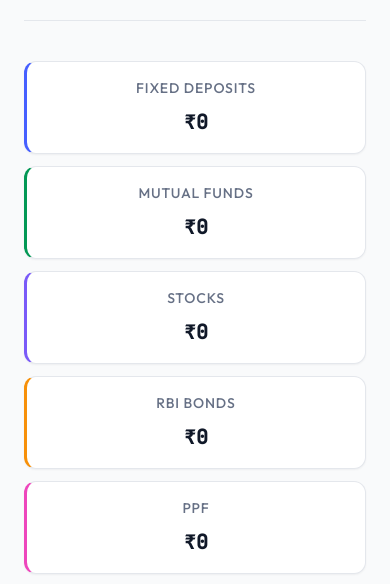
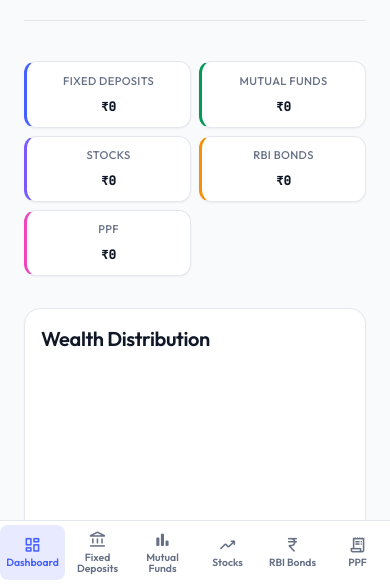
Before and after one commit to askanish/wealth_manager, a plain HTML site: page frontend/index.html in a window 390 px wide. Shown: the part 260-844 px from the top of the page. Drawn offline with nearby package versions, Linux system fonts and the light colour scheme; no server answers.

Commit message:
feat: Revamp sidebar layout for improved responsiveness and usability

```diff
--- a/frontend/css/style.css
+++ b/frontend/css/style.css
@@ -464,10 +464,67 @@ h6 {
 
 @media (max-width: 992px) {
     .sidebar {
+        position: fixed;
+        z-index: 1030;
+        right: 0;
+        bottom: 0;
+        left: 0;
+        width: auto;
+        padding: 0.25rem 0 calc(0.25rem + env(safe-area-inset-bottom));
+        border: 0;
+        border-top: 1px solid var(--border);
+        gap: 0;
+    }
+
+    .sidebar-collapsed .sidebar {
+        width: auto;
+    }
+
+    .sidebar-header {
         display: none;
     }
-    .sidebar-collapsed .sidebar {
-        display: none;
+
+    .sidebar-nav {
+        flex-direction: row;
+        justify-content: space-around;
+        gap: 0;
+        padding: 0;
+    }
+
+    .sidebar-link {
+        flex: 1 1 0;
+        min-width: 0;
+        min-height: 3.25rem;
+        flex-direction: column;
+        justify-content: center;
+        gap: 0.15rem;
+        padding: 0.35rem 0.1rem;
+        border-radius: 0.5rem;
+        font-size: 0.65rem;
+        line-height: 1.1;
+        text-align: center;
+    }
+
+    .sidebar-link .material-symbols-rounded {
+        font-size: 1.15rem;
+    }
+
+    .sidebar-link .sidebar-label {
+        max-width: 100%;
+        overflow-wrap: anywhere;
+    }
+
+    .sidebar-collapsed .sidebar-link .sidebar-label {
+        display: inline-block;
+    }
+
+    .sidebar-link:hover {
+        transform: none;
+    }
+
+    .main-content {
+        min-width: 0;
+        padding-bottom: calc(5rem + env(safe-area-inset-bottom));
     }
 }
 
@@ -990,7 +1047,7 @@ h6 {
 
     /* Better summary cards layout */
     .asset-breakdown {
-        grid-template-columns: repeat(2, 1fr);
+        grid-template-columns: repeat(2, minmax(0, 1fr));
         gap: 0.75rem;
     }
 
@@ -1102,7 +1159,23 @@ h6 {
     }
 
     .asset-breakdown {
-        grid-template-columns: 1fr;
+        grid-template-columns: repeat(2, minmax(0, 1fr));
+        gap: 0.5rem;
+    }
+
+    .asset-item {
+        min-width: 0;
+        padding: 0.65rem 0.4rem;
+    }
+
+    .asset-label {
+        font-size: 0.7rem;
+        letter-spacing: 0.03em;
+    }
+
+    .asset-value {
+        font-size: clamp(0.72rem, 3.2vw, 0.95rem);
+        overflow-wrap: anywhere;
     }
 
     .nav-tabs .nav-link {
@@ -1188,8 +1261,6 @@ h6 {
     .bonds-editable,
     .ppf-editable {
         min-height: 44px; /* Recommended minimum touch target */
-        display: flex;
-        align-items: center;
         padding: 0.5rem 0.75rem;
     }
 
@@ -1248,12 +1319,12 @@ h6 {
     }
 
     .asset-label {
-        font-size: 0.75rem;
+        font-size: 0.65rem;
         margin-bottom: 0.25rem;
     }
 
     .asset-value {
-        font-size: 1.1rem;
+        font-size: 0.72rem;
     }
 
     .form-label {
```
